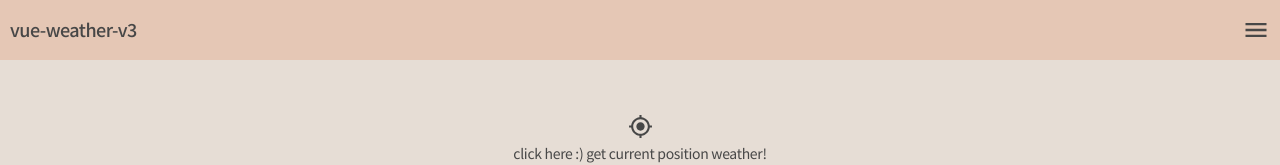
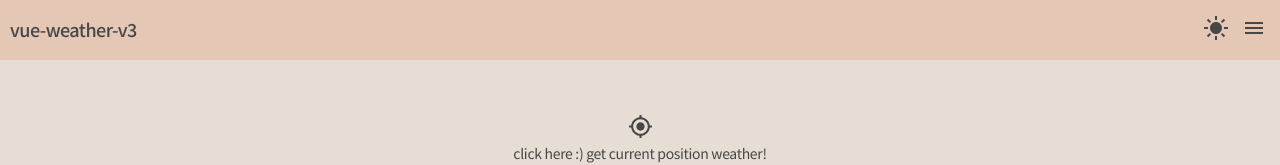
Before and after one commit to katanazero86/vue-weather-v3, a Vue app: page / in a window 1280 px wide. Shown: the top 165 px of the page. Built offline with nearby package versions, Linux system fonts and the light colour scheme; what vue3-apexcharts would draw is missing.

Commit message:
- 컴포넌트 작성 다크모드 라이트모드 토글 관련 로직 작성 및 컴포넌트 작성 LightThemeIcon.vue DarkThemeIcon.vue 메뉴 아이콘 MenuIcon.vue 컴포넌트로 재작성
다크모드 전환 클릭 시, transition 적용

```diff
--- a/index.html
+++ b/index.html
@@ -1,5 +1,5 @@
 <!DOCTYPE html>
-<html lang="en">
+<html lang="en" color-theme="light">
 <head>
     <meta charset="UTF-8">
     <link rel="icon" href="/favicon.ico"/>
@@ -17,7 +17,37 @@
 
     <style>
 
-        :root {
+        :root[color-theme='light'] {
+            --background: #E6DDD5;
+            --weather-background: #E5C7B5;
+            --header-background: #E5C7B5;
+            --footer-background: #E5C7B5;
+            --drawer-background: #E5C7B5;
+
+            --default-color: #474747;
+
+            --forecasts-header-background: #E5C7B5;
+            --forecasts-header-color: #AA6C48;
+            --forecasts-background: #f2e8e1;
+            --forecasts-title-color: #474747;
+
+            --current-title-color: #474747;
+            --current-status-color: #474747;
+            --current-item-color: #f5f5f5;
+            --current-value-color: #AA6C48;
+
+            --gray-font-color: #6F6F6F;
+            --white-font-color: #FFFFFF;
+
+            --border-color: #fafafa;
+
+            --dropdown-bachground: #FDFEFA;
+            --dropdown-basic-font-color: #ACACAC;
+
+            --chart-line-color: #EC6E4C;
+        }
+
+        :root[color-theme='dark'] {
             --background: #E6DDD5;
             --weather-background: #E5C7B5;
             --header-background: #E5C7B5;
--- a/src/components/Header/Header.vue
+++ b/src/components/Header/Header.vue
@@ -1,12 +1,21 @@
 <template>
   <header class="header row align-items-center justify-contents-between pa-5">
     <p class="header__title">vue-weather-v3</p>
-    <figure class="header__menu-icon" @click="toggleIsOpen">
-      <svg xmlns="http://www.w3.org/2000/svg" viewBox="0 0 24 24" fill="currentColor">
-        <path d="M0 0h24v24H0V0z" fill="none"/>
-        <path d="M3 18h18v-2H3v2zm0-5h18v-2H3v2zm0-7v2h18V6H3z"/>
-      </svg>
-    </figure>
+    <div class="header__menu-icon">
+      <button type="button" @click="toggleTheme">
+        <div>
+          <Transition name="toggle">
+            <LightThemeIcon v-if="theme === 'light'"/>
+            <DarkThemeIcon v-else/>
+          </Transition>
+        </div>
+      </button>
+      <button type="button" @click="toggleIsOpen">
+        <div>
+          <MenuIcon/>
+        </div>
+      </button>
+    </div>
   </header>
   <transition name="fade">
     <Drawer v-if="isOpen" :isOpen="isOpen" @toggleIsOpen="toggleIsOpen"/>
@@ -14,13 +23,31 @@
 </template>
 
 <script lang="ts" setup>
-import {ref, Ref} from "vue";
+import {ref, Ref, onMounted} from "vue";
 import Drawer from "@/components/Drawer/Drawer.vue";
+import LightThemeIcon from "@/components/Icons/LightThemeIcon.vue";
+import MenuIcon from "@/components/Icons/MenuIcon.vue";
+import DarkThemeIcon from "@/components/Icons/DarkThemeIcon.vue";
 
 const isOpen: Ref<boolean> = ref(false);
 const toggleIsOpen = () => {
   isOpen.value = !isOpen.value;
-}
+};
+
+onMounted(() => {
+  const colorTheme = document.documentElement.getAttribute('color-theme');
+  theme.value = colorTheme as 'light' | 'dark';
+});
+
+const theme: Ref<'light' | 'dark'> = ref('light');
+const toggleTheme = () => {
+  if (theme.value === 'light') {
+    theme.value = 'dark';
+  } else {
+    theme.value = 'light';
+  }
+};
+
 </script>
 
 <style lang="scss" scoped>
@@ -44,15 +71,42 @@ const toggleIsOpen = () => {
   &__menu-icon {
     margin: 0;
     padding: 0;
-    color: var(--default-color);
-    width: 28px;
-    height: 28px;
+    display: flex;
+    align-items: center;
 
-    > svg {
+    > button {
       cursor: pointer;
-      width: 28px;
-      height: 28px;
+      border: none;
+      border-radius: 50%;
+      width: 24px;
+      height: 24px;
+      margin-right: 0.25rem;
+      position: relative;
+      background: none;
+      color: var(--default-color);
+
+      &:first-child {
+        margin-right: 14px;
+      }
+
+      div {
+        position: absolute;
+        top: 50%;
+        left: 50%;
+        transform: translate(-50%, -50%);
+      }
     }
+
   }
 }
+
+.toggle-enter-active {
+  transition: all 0.3s ease-in-out;
+}
+
+.toggle-enter-from, .toggle-leave-from {
+  transform: scale(0) rotate(180deg);
+  opacity: 0;
+}
+
 </style>
--- /dev/null
+++ b/src/components/Icons/DarkThemeIcon.vue
@@ -0,0 +1,15 @@
+<template>
+  <svg width="24" height="24" viewBox="0 0 24 24" fill="currentColor">
+    <path fill-rule="evenodd" clip-rule="evenodd"
+          d="M20.6144 14.6145C19.787 14.8653 18.9093 15.0001 18 15.0001C13.0294 15.0001 9 10.9707 9 6.00013C9 5.09088 9.13484 4.21311 9.3856 3.38574C5.69007 4.50583 3 7.93883 3 12.0001C3 16.9707 7.02944 21.0001 12 21.0001C16.0613 21.0001 19.4943 18.3101 20.6144 14.6145Z"
+          fill="currentColor"></path>
+  </svg>
+</template>
+
+<script lang="ts" setup>
+
+</script>
+
+<style scoped>
+
+</style>
--- /dev/null
+++ b/src/components/Icons/LightThemeIcon.vue
@@ -0,0 +1,14 @@
+<template>
+  <svg width="24" height="24" viewBox="0 0 24 24" fill="currentColor">
+    <path
+        d="M4.069 13h-4.069v-2h4.069c-.041.328-.069.661-.069 1s.028.672.069 1zm3.034-7.312l-2.881-2.881-1.414 1.414 2.881 2.881c.411-.529.885-1.003 1.414-1.414zm11.209 1.414l2.881-2.881-1.414-1.414-2.881 2.881c.528.411 1.002.886 1.414 1.414zm-6.312-3.102c.339 0 .672.028 1 .069v-4.069h-2v4.069c.328-.041.661-.069 1-.069zm0 16c-.339 0-.672-.028-1-.069v4.069h2v-4.069c-.328.041-.661.069-1 .069zm7.931-9c.041.328.069.661.069 1s-.028.672-.069 1h4.069v-2h-4.069zm-3.033 7.312l2.88 2.88 1.415-1.414-2.88-2.88c-.412.528-.886 1.002-1.415 1.414zm-11.21-1.415l-2.88 2.88 1.414 1.414 2.88-2.88c-.528-.411-1.003-.885-1.414-1.414zm6.312-10.897c-3.314 0-6 2.686-6 6s2.686 6 6 6 6-2.686 6-6-2.686-6-6-6z"></path>
+  </svg>
+</template>
+
+<script lang="ts" setup>
+
+</script>
+
+<style scoped>
+
+</style>
--- /dev/null
+++ b/src/components/Icons/MenuIcon.vue
@@ -0,0 +1,14 @@
+<template>
+  <svg xmlns="http://www.w3.org/2000/svg" viewBox="0 0 24 24" width="24" height="24" fill="currentColor">
+    <path d="M0 0h24v24H0V0z" fill="none"/>
+    <path d="M3 18h18v-2H3v2zm0-5h18v-2H3v2zm0-7v2h18V6H3z"/>
+  </svg>
+</template>
+
+<script lang='ts' setup>
+
+</script>
+
+<style scoped>
+
+</style>
```
